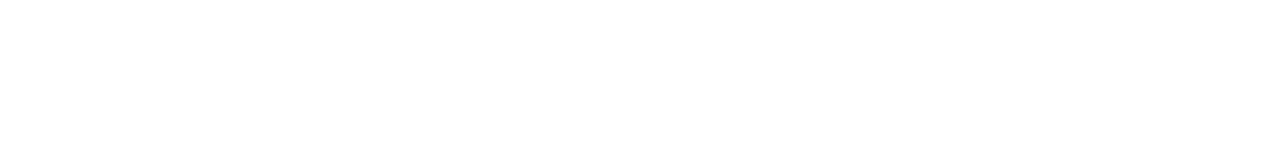
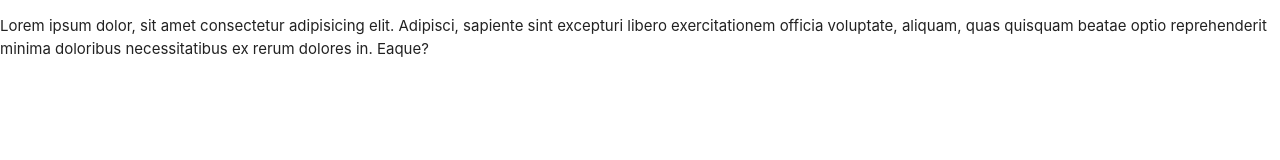
Before and after one commit to MostafaMohammadimehr/proget-1, a plain HTML site: page index.html in a window 1280 px wide. Drawn offline with Linux system fonts and the light colour scheme.

Commit message:
secord commit

```diff
--- a/index.html
+++ b/index.html
@@ -1,5 +1,6 @@
 <!DOCTYPE html>
 <html lang="en">
+
 <head>
     <meta charset="UTF-8">
     <meta name="viewport" content="width=device-width, initial-scale=1.0">
@@ -7,8 +8,13 @@
     <link rel="stylesheet" href="./assets/css/style.css">
     <title>1</title>
 </head>
+
 <body>
     <script src="./assets/js/main.js"></script>
     <script src="./assets/materialize/js/materialize.min.js"></script>
+    <p> Lorem ipsum dolor, sit amet consectetur adipisicing elit. Adipisci, sapiente sint excepturi libero
+        exercitationem officia voluptate, aliquam, quas quisquam beatae optio reprehenderit minima doloribus
+        necessitatibus ex rerum dolores in. Eaque?</p>
 </body>
+
 </html>
```
